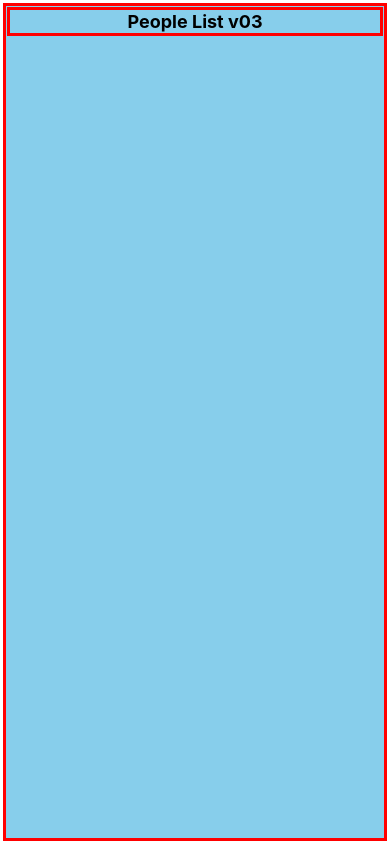
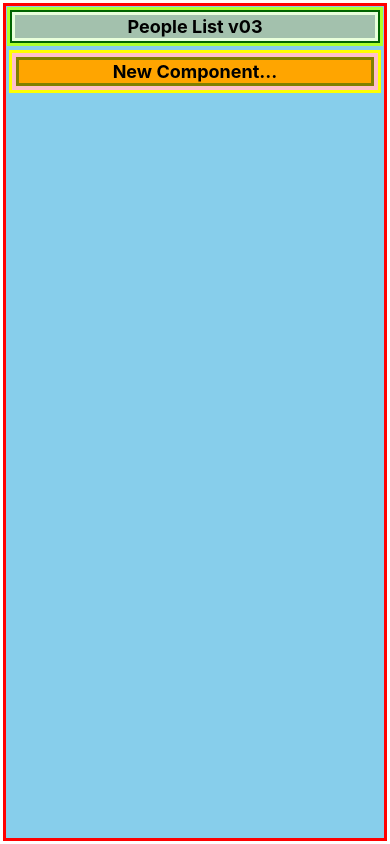
Before and after one commit to a13dd1236/rn-pro00233-people-list-06, a React Native app: screen / in a window 390 px wide. Built offline with nearby package versions, Linux system fonts and the light colour scheme.

Commit message:
"refactor - New template components
components/New/New.js - create New.js component template
components/New/newStyles.js - create newStyles.js styles template
components/index.js
"

```diff
--- a/App.js
+++ b/App.js
@@ -1,25 +1,26 @@
 import * as React from 'react';
-import { StyleSheet, Platform, StatusBar } from 'react-native';
 import { SafeAreaView, View, Text } from 'react-native';
 // import Constants from 'expo-constants';
 
 // Imported npm javascript modules:
 
 // Imported local files:
-
+import { New } from './components/index';
 // Imported Styles:
-import appStyles from './appStyles'
+import { appStyles as styles } from './appStyles';
 // Styles:
-const styles = {
-  ...appStyles,
-  ...StyleSheet.create({}),
-};
+// const styles = {
+//   ...appStyles,
+// };
 const App = () => {
   return (
     <SafeAreaView style={styles.appContainer}>
-      <View style={styles.headerTitleContainer}>
-        <Text style={styles.headerTitleText}>People List v03</Text>
+      <View style={styles.headerContainer}>
+        <View style={styles.headerTitleContainer}>
+          <Text style={styles.headerTitleText}>People List v03</Text>
+        </View>
       </View>
+      <New />
     </SafeAreaView>
   );
 };
--- a/appStyles.js
+++ b/appStyles.js
@@ -21,13 +21,21 @@ const appStyles = StyleSheet.create({
     justifyContent: 'flex-start',
     backgroundColor: 'skyblue',
   },
-  headerTitleContainer: {
+  headerContainer: {
     margin: 1,
-    borderColor: 'red',
+    borderColor: '#adff2f',
     padding: 1,
     borderWidth: 3,
     justifyContent: 'center',
-    backgroundColor: 'skyblue',
+    backgroundColor: '#006400',
+  },
+  headerTitleContainer: {
+    margin: 1,
+    borderColor: '#e9ffdb',
+    padding: 1,
+    borderWidth: 3,
+    justifyContent: 'center',
+    backgroundColor: '#a3c1ad',
   },
   headerTitleText: {
     fontSize: 18,
@@ -39,4 +47,6 @@ const styles = {
   ...appStyles,
 };
 
+export { styles, styles as appStyles };
+
 export default styles;
--- /dev/null
+++ b/components/New/New.js
@@ -0,0 +1,21 @@
+import * as React from 'react';
+import { View, Text } from 'react-native';
+// import Constants from 'expo-constants';
+
+// Imported npm javascript modules:
+
+// Imported local files:
+
+// Imported Styles:
+import { newStyles as styles } from './newStyles';
+
+const New = () => {
+  return (
+    <View style={styles.newContainer}>
+      <View style={styles.newTitleContainer}>
+        <Text style={styles.newTitleText}>New Component...</Text>
+      </View>
+    </View>
+  );
+};
+export default New;
--- /dev/null
+++ b/components/New/index.js
@@ -0,0 +1,3 @@
+import New from './New';
+
+export { New };
--- /dev/null
+++ b/components/New/newStyles.js
@@ -0,0 +1,37 @@
+import { StyleSheet, Platform, StatusBar } from 'react-native';
+// import Constants from 'expo-constants';
+
+// Imported Styles:
+
+// Styles:
+const newStyles = StyleSheet.create({
+  newContainer: {
+    margin: 3,
+    borderColor: 'yellow',
+    padding: 3,
+    borderWidth: 3,
+    // flex: 1,
+    justifyContent: 'flex-start',
+    backgroundColor: 'pink',
+  },
+  newTitleContainer: {
+    margin: 1,
+    borderColor: 'olive',
+    padding: 1,
+    borderWidth: 3,
+    justifyContent: 'center',
+    backgroundColor: 'orange',
+  },
+  newTitleText: {
+    fontSize: 18,
+    fontWeight: 'bold',
+    textAlign: 'center',
+  },
+});
+const styles = {
+  ...newStyles,
+};
+
+export { styles, styles as newStyles };
+
+export default styles;
--- /dev/null
+++ b/components/index.js
@@ -0,0 +1,3 @@
+import { New } from './New';
+
+export { New };
```
